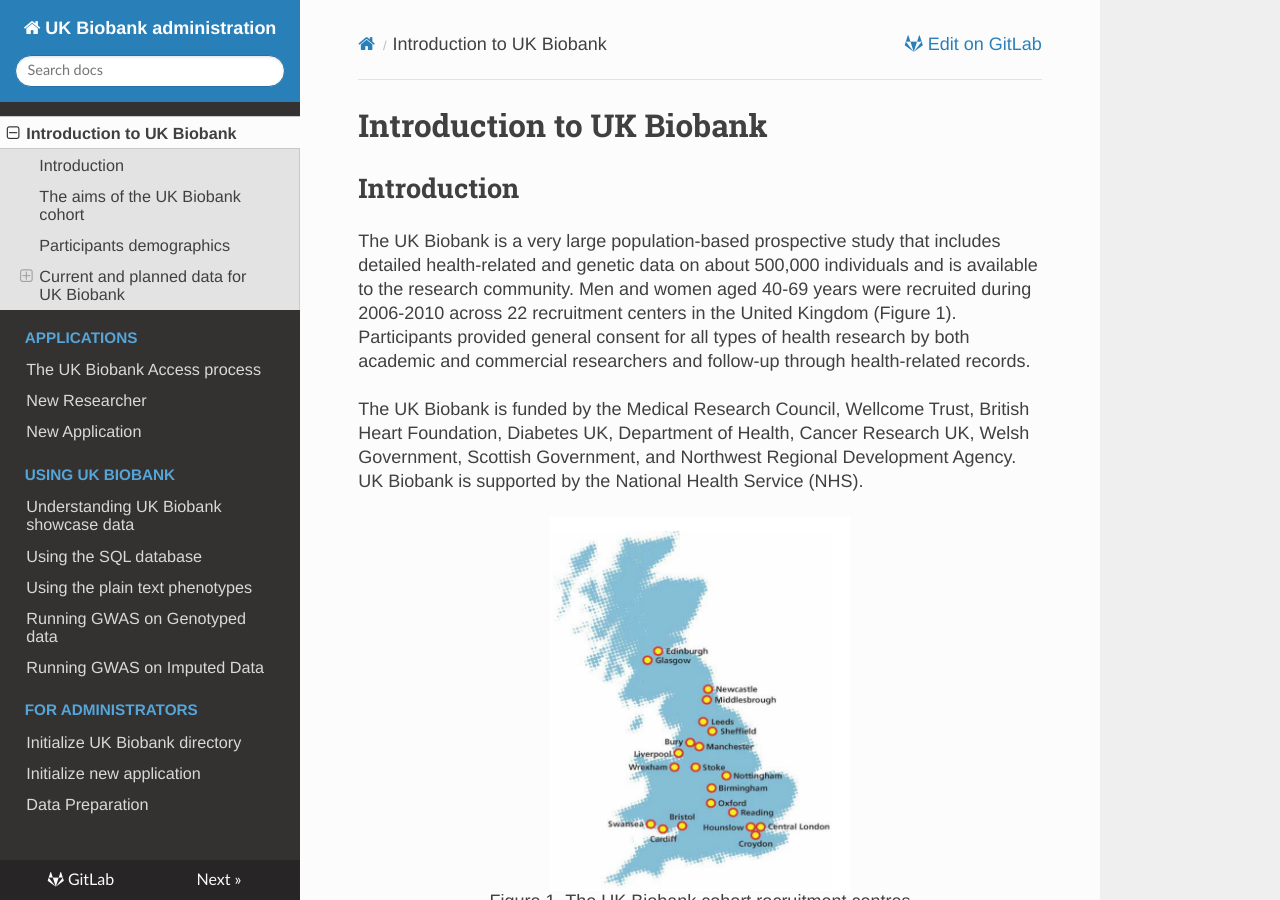
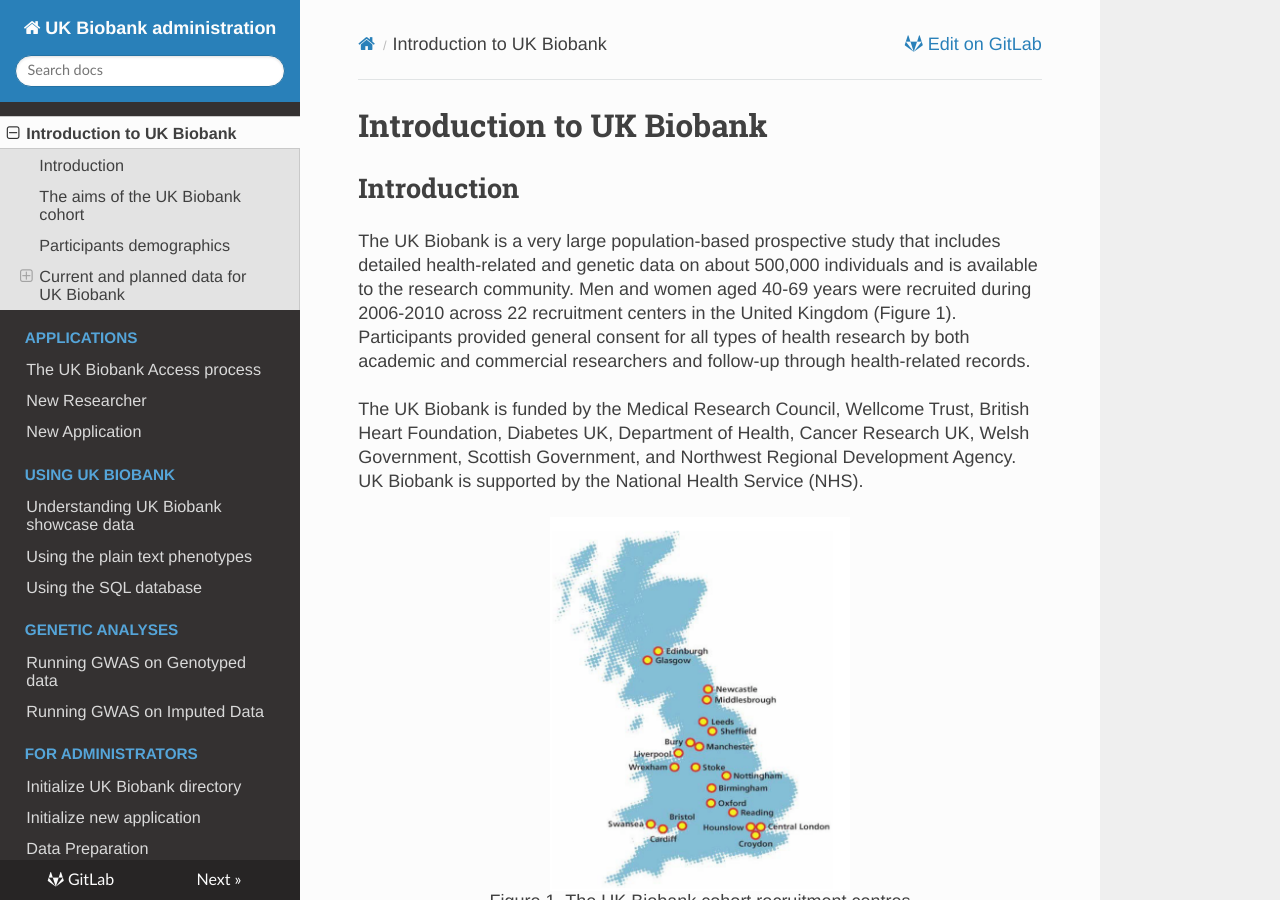
Before and after one commit to garethmarkel/ukb-administration, an MkDocs documentation site: the page built from docs/index.md, in a window 1280 px wide and 900 px high. Built offline with MkDocs 1.6.1, drawn with Linux system fonts in a browser that asks for light colours; comment, search, counter and statistics services are not loaded.

Commit message:
[Update] Change estructure in menu, to separate phenotype extraction from genetic analyses

```diff
--- a/mkdocs.yml
+++ b/mkdocs.yml
@@ -11,8 +11,9 @@ nav:
         - admin/new_application.md
     - Using UK Biobank:
         - pheno/data_manipulation.md
+        - pheno/tradition.md
         - pheno/understand_sql.md
-        - pheno/tradition.md
+    - Genetic analyses:
         - gwas/genotyped_data.md
         - gwas/imputed_data.md
     - For Administrators:
```
